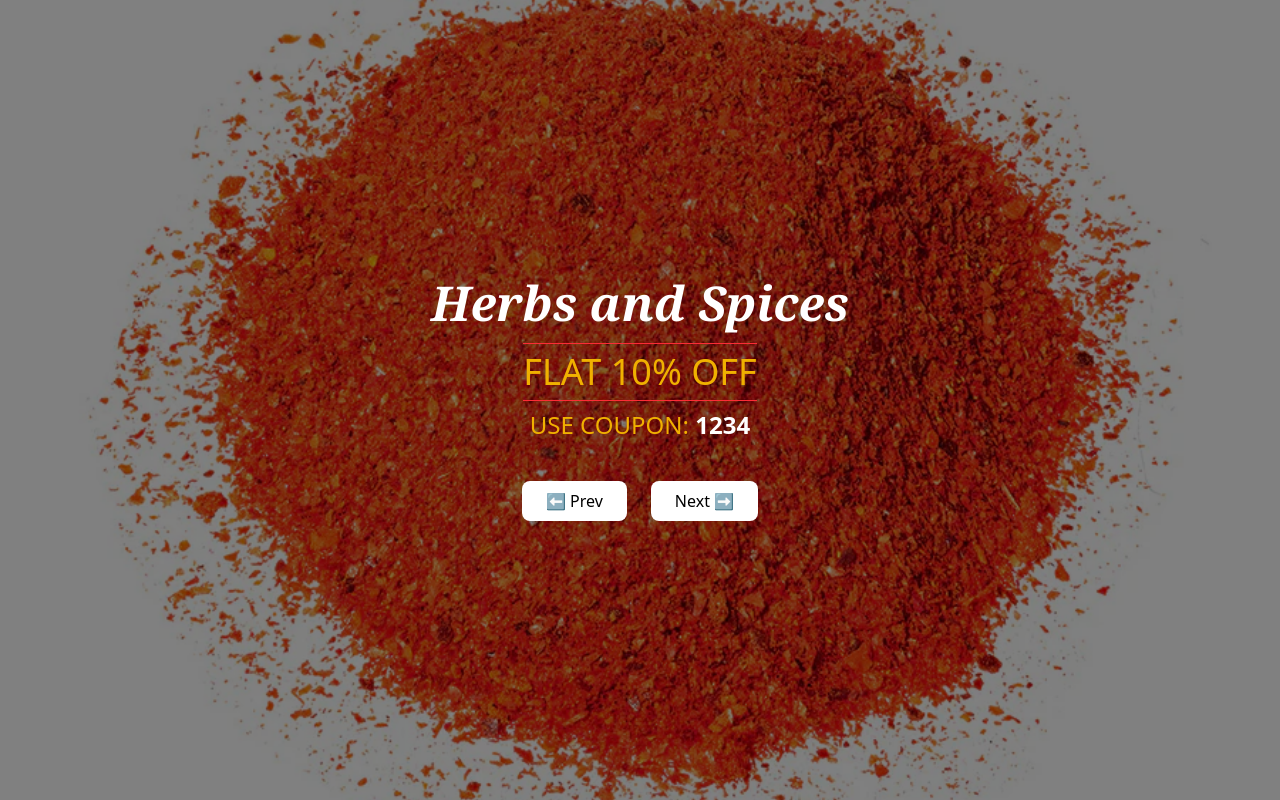
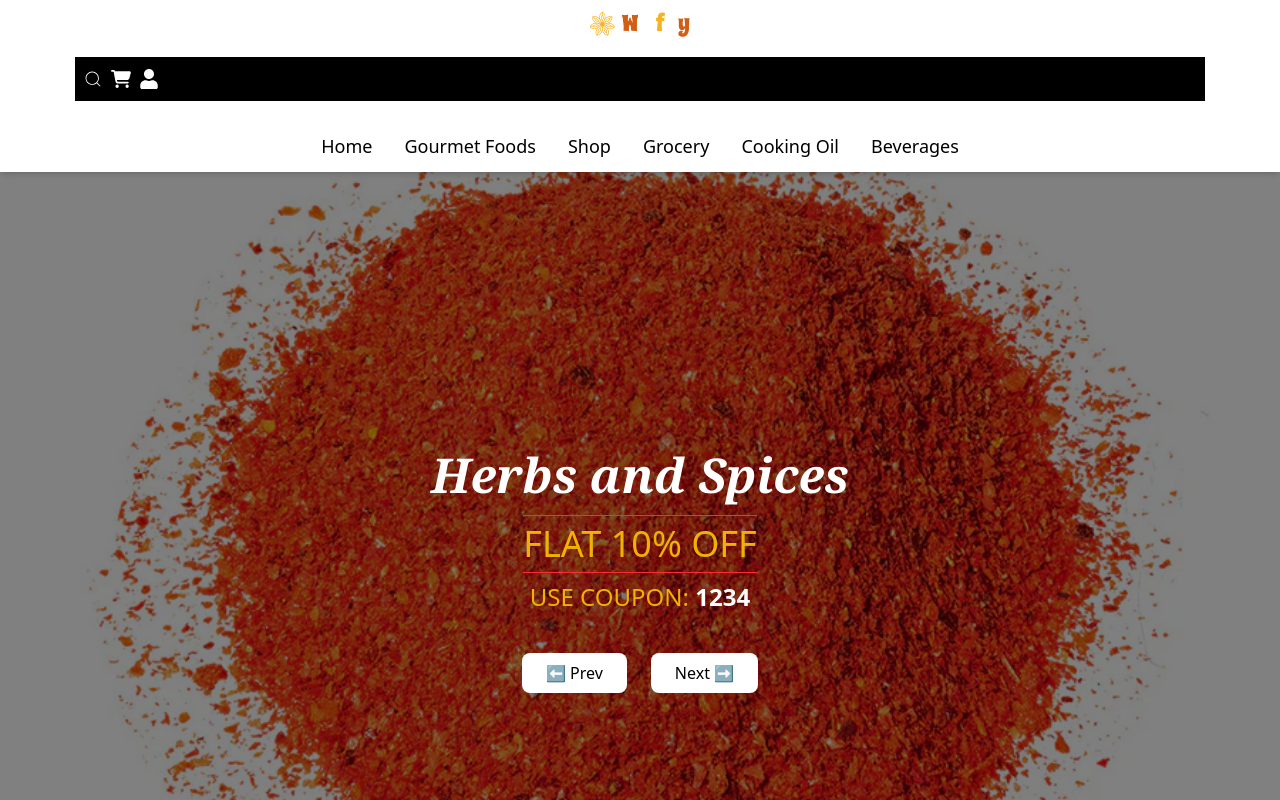
Before and after one commit to SaimrRazaAly/waffy_shop, a Next.js app: page / in a window 1280 px wide. Shown: the top 800 px of the page. Built offline with nearby package versions, Linux system fonts and the light colour scheme.

Commit message:
working on navbar section

```diff
--- /dev/null
+++ b/src/Components/Navbar.jsx
@@ -0,0 +1,91 @@
+"use client";
+import { Navbar_data } from "@/constants/data";
+import Image from "next/image";
+import Link from "next/link";
+import { useState } from "react";
+
+import { RxHamburgerMenu } from "react-icons/rx";
+import { HiX } from "react-icons/hi";
+import { CiSearch } from "react-icons/ci";
+import { FaCartShopping } from "react-icons/fa6";
+import { FaUser } from "react-icons/fa";
+
+const Navbar = () => {
+  const [click, setClick] = useState(false);
+
+  return (
+    <header className="relative w-full flex flex-col gap-5 items-center justify-center  shadow-md p-3 z-50">
+      {/* Top Row: Logo + Icons */}
+      <div className="flex items-center justify-between px-4">
+        <Image
+          src={"/images/1main_logo.png"}
+          width={100}
+          height={100}
+          alt="logo"
+        />
+      </div>
+      {/* Icons (always visible at top right) */}
+
+      <div className=" gap-4 text-xl flex justify-between items-center  w-[90%] py-3 px-2
+       bg-black text-white ">
+        <div
+          className="lg:hidden text-2xl cursor-pointerhover:text-amber-400 transition-all duration-500 "
+          onClick={() => setClick(true)}
+        >
+          <RxHamburgerMenu />
+        </div>
+        <div className="flex gap-2 items-center justify-center">
+          <CiSearch className="links_hover_Colo" />
+          <FaCartShopping  className="links_hover_Colo"/>
+          <FaUser className="links_hover_Colo" />
+        </div>
+      </div>
+      {/* Hamburger Menu on Mobile */}
+
+      {/* Desktop Nav */}
+      <nav className="hidden lg:flex items-center justify-center gap-8 mt-3 text-black text-[18px]">
+        {Navbar_data.slice(0, 6).map((v) => (
+          <Link
+            href={v.link}
+            key={v.id}
+            className="hover:text-amber-500 transition"
+          >
+            {v.title}
+          </Link>
+        ))}
+      </nav>
+
+      {/* Mobile Slide-In Menu */}
+      <div
+        className={`fixed top-0 right-0 h-full sm:w-[300px] w-[60%] bg-white z-50 transform transition-transform duration-500 ease-in-out ${
+          click ? "translate-x-0" : "translate-x-full"
+        } lg:hidden`}
+      >
+        {/* Close Button */}
+        <div
+          className="absolute top-5 right-5 text-3xl cursor-pointer"
+          onClick={() => setClick(false)}
+        >
+          <HiX />
+        </div>
+
+        {/* Slide-in Nav Links */}
+        <ul className="flex flex-col items-center justify-center h-full gap-5 text-black text-lg">
+          {Navbar_data.slice(0, 6).map((v) => (
+            <li key={v.id}>
+              <Link
+                href={v.link}
+                onClick={() => setClick(false)}
+                className="hover:text-amber-500 transition"
+              >
+                {v.title}
+              </Link>
+            </li>
+          ))}
+        </ul>
+      </div>
+    </header>
+  );
+};
+
+export default Navbar;
--- /dev/null
+++ b/src/app/(pages)/about-us/page.jsx
@@ -0,0 +1,9 @@
+
+
+const About_Page = () => {
+  return (
+  <d>g</d>
+  )
+}
+
+export default About_Page
--- a/src/app/globals.css
+++ b/src/app/globals.css
@@ -5,4 +5,7 @@
 .before_Image {
     @apply before:content-[''] before:absolute before:bg-[url('/images/2.jpg')] before:bg-cover before:w-full before:h-full before:bg-center before:brightness-50 before:-z-10
 }
+.links_hover_Color{
+    @apply hover:text-amber-400 transition-all duration-500 text-white
 }
+}
--- a/src/constants/data.js
+++ b/src/constants/data.js
@@ -19,6 +19,7 @@ export const products = [
   { id: 1, title: "Dried Seeds", price: 100, image: "/images/1.jpg" },
   { id: 2, title: "Good Seeds", price: 99, image: "/images/1.jpg" },
   { id: 3, title: "Bad Seeds", price: 120, image: "/images/1.jpg" },
+  { id: 4, title: "Bad Seeds", price: 120, image: "/images/1.jpg" },
 ];
 
 export const Team_data = [
@@ -159,5 +160,19 @@ export const Items_data = [
     description: "Fenugreek",
     image: "/images/4.jpg",
   },
+];
 
+export const Navbar_data = [
+  { id: 1, title: "Home", link: "/" },
+  { id: 3, title: "Gourmet Foods ", link: "/collections" },
+  { id: 4, title: "Shop", link: "/collections/all" },
+  { id: 5, title: "Grocery", link: "/collections/roaster-seeds" },
+  { id: 6, title: "Cooking Oil", link: "/collections/dried-masalas" },
+  { id: 7, title: "Beverages", link: "/collections/spicy-seeds" },
+
+ [
+    { id: 2, title: "About", link: "/pages/about-us" },
+    { id: 5, title: "Contact", link: "/pages/faqs" },
+    { id: 6, title: "Contact", link: "/pages/contact" },
+  ],
 ];
--- a/src/sections/Hero.jsx
+++ b/src/sections/Hero.jsx
@@ -1,25 +1,26 @@
 "use client";
 
-import React, { useState } from 'react';
+import Navbar from "@/Components/Navbar";
+import React, { useState } from "react";
 
 const slides = [
   {
-    image: '/images/1.jpg',
-    heading: 'Herbs and Spices',
-    subheading: 'FLAT 10% OFF',
-    coupon: 'USE COUPON: 1234',
+    image: "/images/1.jpg",
+    heading: "Herbs and Spices",
+    subheading: "FLAT 10% OFF",
+    coupon: "USE COUPON: 1234",
   },
   {
-    image: '/images/2.jpg',
-    heading: 'Organic Masalas',
-    subheading: 'Buy 1 Get 1 Free',
-    coupon: 'USE COUPON: MASALA',
+    image: "/images/2.jpg",
+    heading: "Organic Masalas",
+    subheading: "Buy 1 Get 1 Free",
+    coupon: "USE COUPON: MASALA",
   },
   {
-    image: '/images/4.jpg',
-    heading: 'Homegrown Spices',
-    subheading: '20% OFF Today',
-    coupon: 'USE COUPON: SPICE20',
+    image: "/images/4.jpg",
+    heading: "Homegrown Spices",
+    subheading: "20% OFF Today",
+    coupon: "USE COUPON: SPICE20",
   },
 ];
 
@@ -31,16 +32,19 @@ const Hero = () => {
   };
 
   const prevSlide = () => {
-    setCurrentIndex((prevIndex) =>
-      (prevIndex - 1 + slides.length) % slides.length
+    setCurrentIndex(
+      (prevIndex) => (prevIndex - 1 + slides.length) % slides.length
     );
   };
 
   return (
-    <section className="relative w-full h-screen overflow-hidden">
+    <section className=" w-full   h-screen">
+
+    <Navbar/>
+      <div className="relative h-screen overflow-hidden">
         {/* Slide */}
         <div
-        className="absolute inset-0 bg-cover bg-center brightness-50 transition-all duration-700 ease-in-out"
+          className="absolute h-screen inset-0 bg-cover bg-center brightness-50 transition-all duration-700 ease-in-out"
           style={{ backgroundImage: `url(${slides[currentIndex].image})` }}
         ></div>
 
@@ -53,9 +57,9 @@ const Hero = () => {
             {slides[currentIndex].subheading}
           </h3>
           <h3 className="text-2xl mt-2 text-yellow-500">
-          {slides[currentIndex].coupon.split(':')[0]}:{' '}
+            {slides[currentIndex].coupon.split(":")[0]}:{" "}
             <span className="text-white font-bold">
-            {slides[currentIndex].coupon.split(':')[1]}
+              {slides[currentIndex].coupon.split(":")[1]}
             </span>
           </h3>
 
@@ -75,6 +79,7 @@ const Hero = () => {
             </button>
           </div>
         </div>
+      </div>
     </section>
   );
 };
```
Also changed, not shown: public/images/1main_logo.png (added). Lines whose indentation alone changed are shown as unchanged.
